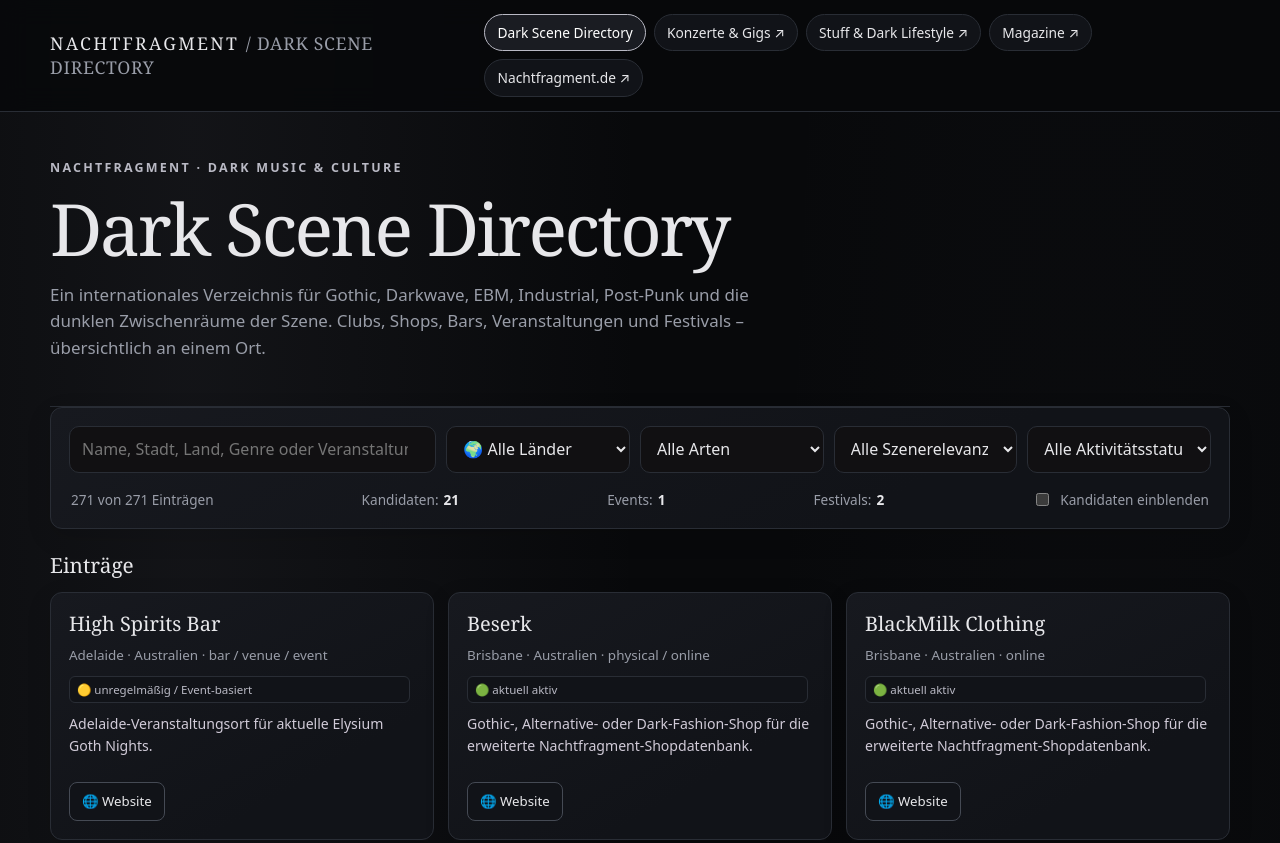
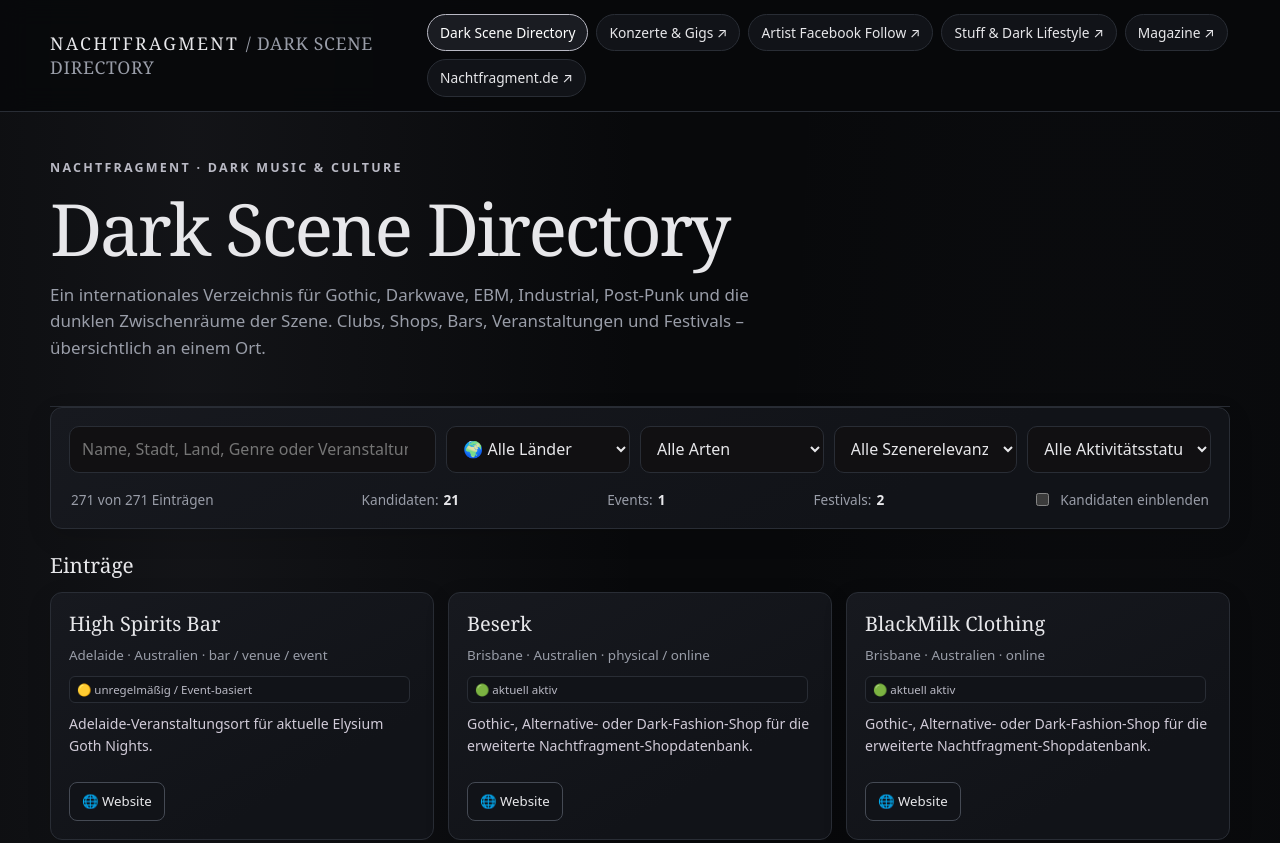
Before and after one commit to niehustorsten-del/nachtfragment-events, a plain HTML site: page index.html in a window 1280 px wide. Shown: the top 843 px of the page. Drawn offline with Linux system fonts and the light colour scheme.

Commit message:
Add Artist Facebook Follow Manager navigation

```diff
--- a/index.html
+++ b/index.html
@@ -57,7 +57,7 @@ footer,.footer{border-top:1px solid var(--line);color:var(--muted);padding:24px
 <body>
 <header class="top"><div class="head">
   <div class="brand">Nachtfragment <span>/ Dark Scene Directory</span></div>
-  <nav aria-label="Hauptnavigation"><a href="./" aria-current="page">Dark Scene Directory</a><a href="./concerts.html" target="_blank" rel="noopener">Konzerte &amp; Gigs ↗</a><a href="./Stuff/" target="_blank" rel="noopener">Stuff &amp; Dark Lifestyle ↗</a><a href="./Magazine/" target="_blank" rel="noopener">Magazine ↗</a><a href="https://nachtfragment.de/" target="_blank" rel="noopener">Nachtfragment.de ↗</a></nav>
+  <nav aria-label="Hauptnavigation"><a href="./" aria-current="page">Dark Scene Directory</a><a href="./concerts.html" target="_blank" rel="noopener">Konzerte &amp; Gigs ↗</a><a href="./facebook-follow.html" target="_blank" rel="noopener">Artist Facebook Follow ↗</a><a href="./Stuff/" target="_blank" rel="noopener">Stuff &amp; Dark Lifestyle ↗</a><a href="./Magazine/" target="_blank" rel="noopener">Magazine ↗</a><a href="https://nachtfragment.de/" target="_blank" rel="noopener">Nachtfragment.de ↗</a></nav>
 </div></header>
 <section class="hero">
   <div class="kicker">Nachtfragment · Dark Music & Culture</div>
```
